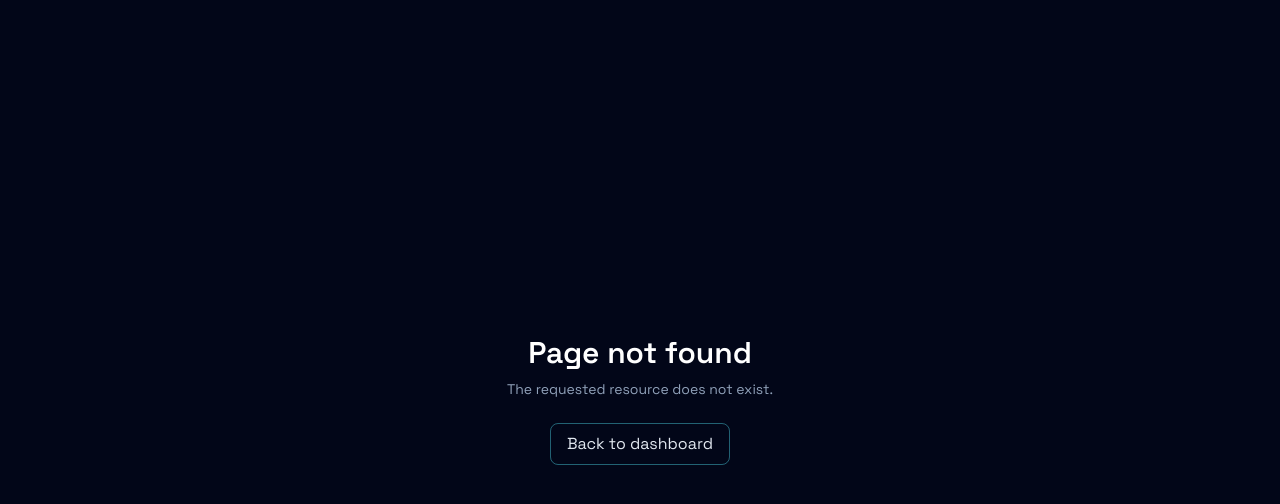
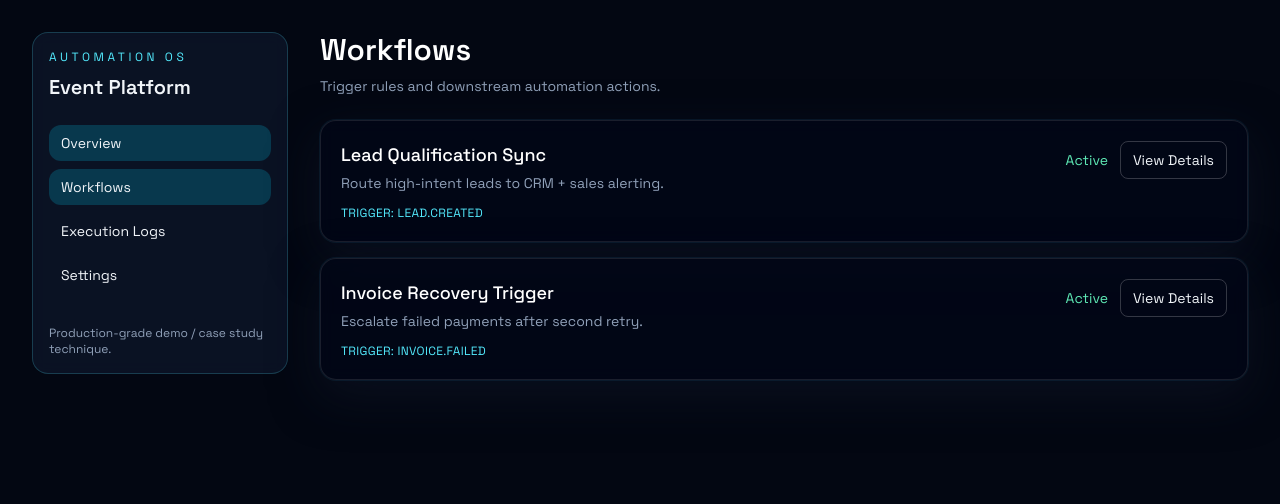
Before and after one commit to PierreDaguier/event-driven-automation-platform, a Next.js app in the folder apps/web/: page /dashboard/workflows in a window 1280 px wide. Before the commit this address had no page. Shown: the top 504 px of the page. Built offline with nearby package versions, Linux system fonts and the light colour scheme; no server answers.

Commit message:
feat(ui): add workflows list and workflow detail views

```diff
--- /dev/null
+++ b/apps/web/app/dashboard/workflows/[id]/page.tsx
@@ -0,0 +1,49 @@
+import { notFound } from "next/navigation";
+import { Panel } from "@/components/ui/panel";
+import { getWorkflowById } from "@/lib/api";
+
+export default async function WorkflowDetailPage({ params }: { params: Promise<{ id: string }> }) {
+  const { id } = await params;
+  const workflow = await getWorkflowById(id);
+
+  if (!workflow) {
+    notFound();
+  }
+
+  return (
+    <div className="space-y-6">
+      <header>
+        <h2 className="text-3xl font-semibold text-white">{workflow.name}</h2>
+        <p className="mt-2 text-sm text-slate-400">{workflow.description}</p>
+      </header>
+
+      <div className="grid gap-4 lg:grid-cols-2">
+        <Panel>
+          <h3 className="text-sm uppercase tracking-wide text-cyan-300">Trigger & Conditions</h3>
+          <p className="mt-3 text-sm text-slate-300">Trigger event: <span className="code text-cyan-200">{workflow.trigger}</span></p>
+          <ul className="mt-4 space-y-3">
+            {workflow.conditions.map((condition) => (
+              <li key={`${condition.field}-${condition.operator}`} className="rounded-xl border border-white/10 bg-slate-900/70 p-3 text-sm text-slate-200">
+                <span className="code text-cyan-200">{condition.field}</span> {condition.operator} <span className="code text-lime-200">{String(condition.value)}</span>
+              </li>
+            ))}
+          </ul>
+        </Panel>
+
+        <Panel>
+          <h3 className="text-sm uppercase tracking-wide text-cyan-300">Actions</h3>
+          <ul className="mt-4 space-y-3">
+            {workflow.actions.map((action) => (
+              <li key={action.name} className="rounded-xl border border-white/10 bg-slate-900/70 p-3 text-sm text-slate-200">
+                <p className="font-medium text-white">{action.name}</p>
+                <p className="mt-1 text-xs text-slate-400">
+                  {action.method} <span className="code text-cyan-200">{action.url}</span>
+                </p>
+              </li>
+            ))}
+          </ul>
+        </Panel>
+      </div>
+    </div>
+  );
+}
--- /dev/null
+++ b/apps/web/app/dashboard/workflows/page.tsx
@@ -0,0 +1,45 @@
+import Link from "next/link";
+import { Panel } from "@/components/ui/panel";
+import { getWorkflows } from "@/lib/api";
+
+export default async function WorkflowsPage() {
+  const workflows = await getWorkflows();
+
+  return (
+    <div className="space-y-6">
+      <header>
+        <h2 className="text-3xl font-semibold text-white">Workflows</h2>
+        <p className="mt-2 text-sm text-slate-400">Trigger rules and downstream automation actions.</p>
+      </header>
+
+      {workflows.length === 0 ? (
+        <Panel>
+          <p className="text-sm text-slate-400">No workflow configured yet. Use seed data or create one via API.</p>
+        </Panel>
+      ) : (
+        <div className="grid gap-4">
+          {workflows.map((workflow) => (
+            <Panel key={workflow.id} className="transition hover:border-cyan-300/40">
+              <div className="flex flex-col gap-3 md:flex-row md:items-start md:justify-between">
+                <div>
+                  <h3 className="text-lg font-medium text-white">{workflow.name}</h3>
+                  <p className="mt-1 text-sm text-slate-400">{workflow.description}</p>
+                  <p className="mt-3 text-xs uppercase tracking-wide text-cyan-300">Trigger: {workflow.trigger}</p>
+                </div>
+                <div className="flex items-center gap-3 text-sm">
+                  <span className={workflow.enabled ? "text-emerald-300" : "text-rose-300"}>{workflow.enabled ? "Active" : "Paused"}</span>
+                  <Link
+                    href={`/dashboard/workflows/${workflow.id}`}
+                    className="rounded-lg border border-white/20 px-3 py-2 text-slate-100 transition hover:border-cyan-300 hover:text-cyan-200"
+                  >
+                    View Details
+                  </Link>
+                </div>
+              </div>
+            </Panel>
+          ))}
+        </div>
+      )}
+    </div>
+  );
+}
```
